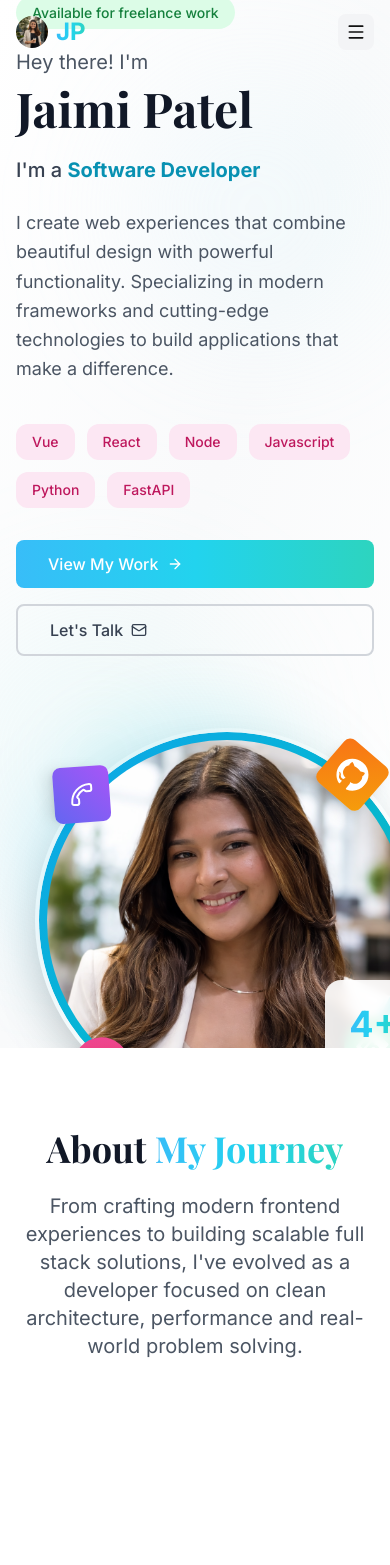
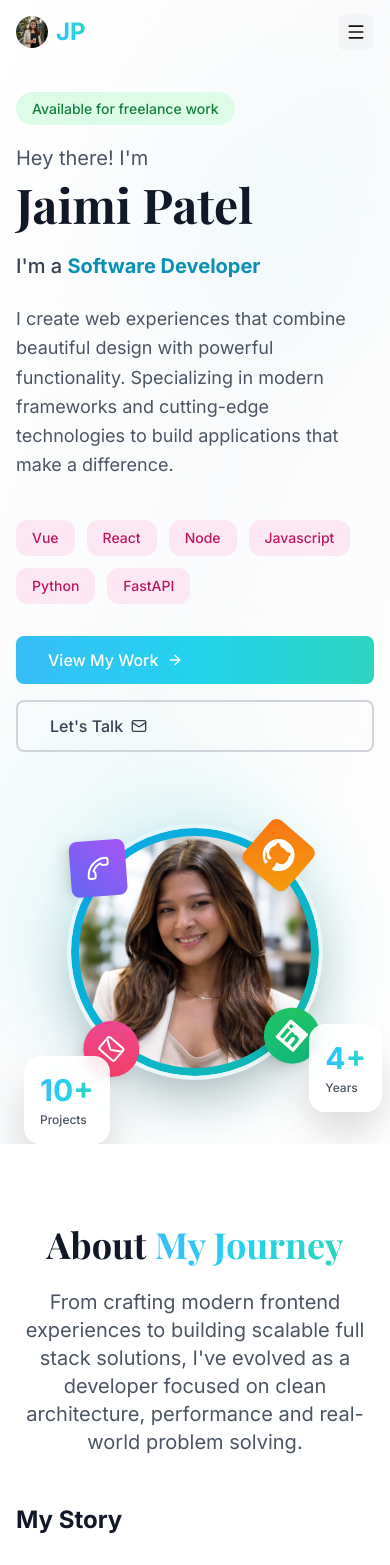
Before and after one commit to jaimi7/Portfolio, a React (Vite) app: page / in a window 390 px wide. Shown: the top 1565 px of the page. Built offline with nearby package versions, Linux system fonts and the light colour scheme.

Commit message:
feat: improve mobile responsiveness and layout across hero, project modal, and about sections

```diff
--- a/src/components/sections/About.tsx
+++ b/src/components/sections/About.tsx
@@ -10,7 +10,7 @@ export default function About() {
   });
 
   return (
-    <section id="about" className="py-20 bg-white">
+    <section id="about" ref={ref} className="py-20 bg-white">
       <div className="max-w-7xl mx-auto px-4 sm:px-6 lg:px-8">
         <SectionHeader
           titleNormal="About"
@@ -70,19 +70,19 @@ export default function About() {
 
           <motion.div
             initial={{ opacity: 0, x: 50 }}
-            animate={inView ? { opacity: 1, x: 0 } : {}}
+            animate={inView ? { opacity: 1, y: 0 } : {}}
             transition={{ duration: 0.8, delay: 0.4 }}
-            className="space-y-6 flex flex-col items-end"
+            className="space-y-6 flex flex-col items-center md:items-end w-full"
           >
             <img
               src="/favicon.png"
               alt="Jaimi Patel"
-              className="h-auto w-full"
+              className="h-auto w-1/3 md:w-full max-w-[150px] md:max-w-none rounded-2xl shadow-md border border-slate-100"
             />
             <a
               href="/Jaimi_Patel_CV.pdf"
               download="Jaimi_Patel_CV.pdf"
-              className="px-8 py-3 gradient-button flex items-center gap-3 font-semibold justify-center cursor-pointer"
+              className="w-full md:w-auto px-8 py-3 gradient-button flex items-center gap-3 font-semibold justify-center cursor-pointer"
             >
               Download CV
               <ArrowDownCircle className="w-5 h-5" />
--- a/src/components/sections/Hero.tsx
+++ b/src/components/sections/Hero.tsx
@@ -7,7 +7,7 @@ const skills = ['Vue', 'React', 'Node', 'Javascript', 'Python', 'FastAPI'];
 
 export default function Hero() {
   return (
-    <section id="home" className="min-h-screen flex items-center justify-center relative overflow-hidden">
+    <section id="home" className="min-h-screen pt-24 pb-16 md:py-0 flex items-center justify-center relative overflow-hidden">
       {/* Clean white background with subtle gradients */}
       <div className="absolute inset-0 bg-gradient-to-br from-white via-gray-50 to-white" />
       <div className="absolute inset-0">
@@ -155,7 +155,7 @@ export default function Hero() {
               </motion.div>
 
               {/* Central Avatar */}
-              <div className="relative w-80 h-80 z-10">
+              <div className="relative w-64 h-64 sm:w-80 sm:h-80 lg:w-96 lg:h-96 z-10">
                 {/* Morphing Blob Background */}
                 <motion.div
                   className="absolute inset-0 bg-gradient-to-br from-sky-400 via-cyan-500 to-teal-600 opacity-20 blur-2xl rounded-full"
@@ -172,7 +172,7 @@ export default function Hero() {
 
                 {/* Profile Image with Glow */}
                 <motion.div
-                  className="relative w-96 h-96 rounded-full overflow-hidden border-4 border-white/20 shadow-2xl"
+                  className="relative w-64 h-64 sm:w-80 sm:h-80 lg:w-96 lg:h-96 rounded-full overflow-hidden border-4 border-white/20 shadow-2xl"
                   initial={{ opacity: 0, scale: 0.8 }}
                   animate={{ opacity: 1, scale: 1 }}
                   transition={{ duration: 0.8, delay: 0.6 }}
@@ -192,25 +192,25 @@ export default function Hero() {
 
               {/* Stats Cards */}
               <motion.div
-                className="absolute -bottom-32 left-10 bg-white/90 backdrop-blur-sm rounded-2xl p-6 shadow-2xl z-20"
+                className="absolute -bottom-16 left-2 sm:-bottom-32 sm:left-10 bg-white/90 backdrop-blur-sm rounded-2xl p-4 sm:p-6 shadow-2xl z-20"
                 initial={{ opacity: 0, y: 50 }}
                 animate={{ opacity: 1, y: 0 }}
                 transition={{ duration: 0.8, delay: 1.4 }}
                 style={{ transform: 'perspective(1000px) rotateX(-5deg) rotateY(5deg)' }}
               >
-                <div className="text-4xl font-bold bg-gradient-to-r from-sky-400 via-cyan-400 to-teal-400 bg-clip-text text-transparent mb-2">10+</div>
-                <div className="text-sm text-gray-600 font-medium">Projects</div>
+                <div className="text-3xl sm:text-4xl font-bold bg-gradient-to-r from-sky-400 via-cyan-400 to-teal-400 bg-clip-text text-transparent mb-1 sm:mb-2">10+</div>
+                <div className="text-xs sm:text-sm text-gray-600 font-medium">Projects</div>
               </motion.div>
 
               <motion.div
-                className="absolute -bottom-12 -right-12 bg-white/90 backdrop-blur-sm rounded-2xl p-6 shadow-2xl z-20"
+                className="absolute -bottom-8 -right-2 sm:-bottom-12 sm:-right-12 bg-white/90 backdrop-blur-sm rounded-2xl p-4 sm:p-6 shadow-2xl z-20"
                 initial={{ opacity: 0, y: 50 }}
                 animate={{ opacity: 1, y: 0 }}
                 transition={{ duration: 0.8, delay: 1.6 }}
                 style={{ transform: 'perspective(1000px) rotateX(-5deg) rotateY(5deg)' }}
               >
-                <div className="text-4xl font-bold bg-gradient-to-r from-sky-400 via-cyan-400 to-teal-400 bg-clip-text text-transparent mb-2">4+</div>
-                <div className="text-sm text-gray-600 font-medium">Years</div>
+                <div className="text-3xl sm:text-4xl font-bold bg-gradient-to-r from-sky-400 via-cyan-400 to-teal-400 bg-clip-text text-transparent mb-1 sm:mb-2">4+</div>
+                <div className="text-xs sm:text-sm text-gray-600 font-medium">Years</div>
               </motion.div>
             </div>
           </motion.div>
--- a/src/components/ui/OrbitingElements.tsx
+++ b/src/components/ui/OrbitingElements.tsx
@@ -4,7 +4,7 @@ import { Phone, Mail } from 'lucide-react';
 export default function OrbitingElements() {
   return (
     <motion.div
-      className="absolute w-96 h-96 inset-0"
+      className="absolute w-64 h-64 sm:w-80 sm:h-80 lg:w-96 lg:h-96 inset-0"
       animate={{ rotate: 360 }}
       transition={{ duration: 60, repeat: Infinity, ease: "linear" }}
     >
--- a/src/components/ui/ProjectCard.tsx
+++ b/src/components/ui/ProjectCard.tsx
@@ -125,7 +125,7 @@ export function ProjectCard({ project, inView, index, onOpenDetails }: ProjectCa
                 target="_blank"
                 rel="noopener noreferrer"
                 onClick={(e) => e.stopPropagation()}
-                className={`w-8 h-8 flex items-center justify-center bg-gradient-to-r ${gradClass} text-white rounded-full text-sm font-semibold shadow-md hover:shadow-lg hover:opacity-95 transition-all duration-300 flex-1 justify-center`}
+                className={`w-8 h-8 flex items-center justify-center bg-gradient-to-r ${gradClass} text-white rounded-full text-sm font-semibold shadow-md hover:shadow-lg hover:opacity-95 transition-all duration-300`}
               >
                 <ExternalLink className="w-4 h-4" />
               </a>
@@ -136,7 +136,7 @@ export function ProjectCard({ project, inView, index, onOpenDetails }: ProjectCa
                 target="_blank"
                 rel="noopener noreferrer"
                 onClick={(e) => e.stopPropagation()}
-                className="w-8 h-8 flex items-center justify-center bg-slate-900 hover:bg-slate-800 text-white rounded-full text-sm font-semibold transition-colors flex-1 justify-center"
+                className="w-8 h-8 flex items-center justify-center bg-slate-900 hover:bg-slate-800 text-white rounded-full text-sm font-semibold transition-colors"
               >
                 <Code className="w-4 h-4" />
               </a>
--- a/src/components/ui/ProjectDetailModal.tsx
+++ b/src/components/ui/ProjectDetailModal.tsx
@@ -133,7 +133,7 @@ export default function ProjectDetailModal({ project, isOpen, onClose, index = 0
                 </button>
               </div>
 
-              <div className="flex flex-wrap gap-2 pt-2 pl-8">
+              <div className="flex flex-wrap gap-2 pt-4 px-6 md:px-8">
                 <span className={`px-2.5 py-1 rounded-lg text-xs font-semibold bg-gradient-to-r ${gradClass} text-white shadow-sm`}>
                   {getProjectCategory(project.category)}
                 </span>
@@ -189,14 +189,14 @@ export default function ProjectDetailModal({ project, isOpen, onClose, index = 0
             </div>
 
             {/* 3. Action Footer Buttons */}
-            <div className="bg-slate-50 border-t border-slate-100">
-              <div className="p-5 md:p-6 flex gap-3 w-fit">
+            <div className="bg-slate-50 border-t border-slate-100 w-full">
+              <div className="p-5 md:p-6 flex flex-col sm:flex-row gap-3 w-full justify-end">
                 {project.demoUrl && project.demoUrl !== '#' && (
                   <a
                     href={project.demoUrl}
                     target="_blank"
                     rel="noopener noreferrer"
-                    className={`w-fit text-nowrap flex items-center gap-2 px-6 py-3.5 bg-gradient-to-r ${gradClass} text-white rounded-2xl text-sm md:text-base font-bold shadow-lg hover:shadow-cyan-500/20 hover:opacity-95 transform hover:-translate-y-0.5 active:translate-y-0 transition-all duration-200 flex-1 cursor-pointer`}
+                    className={`w-full sm:w-auto text-nowrap flex items-center justify-center gap-2 px-6 py-3.5 bg-gradient-to-r ${gradClass} text-white rounded-2xl text-sm md:text-base font-bold shadow-lg hover:shadow-cyan-500/20 hover:opacity-95 transform hover:-translate-y-0.5 active:translate-y-0 transition-all duration-200 cursor-pointer`}
                   >
                     <ExternalLink className="w-4 h-4 md:w-5 h-5" />
                     Live Preview
@@ -207,7 +207,7 @@ export default function ProjectDetailModal({ project, isOpen, onClose, index = 0
                     href={project.githubUrl}
                     target="_blank"
                     rel="noopener noreferrer"
-                    className="w-fit flex items-center justify-center gap-2 px-6 py-3.5 bg-slate-900 hover:bg-slate-800 text-white rounded-2xl text-sm md:text-base font-bold shadow-lg hover:-translate-y-0.5 active:translate-y-0 transition-all duration-200 flex-1 cursor-pointer"
+                    className="w-full sm:w-auto flex items-center justify-center gap-2 px-6 py-3.5 bg-slate-900 hover:bg-slate-800 text-white rounded-2xl text-sm md:text-base font-bold shadow-lg hover:-translate-y-0.5 active:translate-y-0 transition-all duration-200 cursor-pointer"
                   >
                     <Code className="w-4 h-4 md:w-5 h-5" />
                     View Source
```
